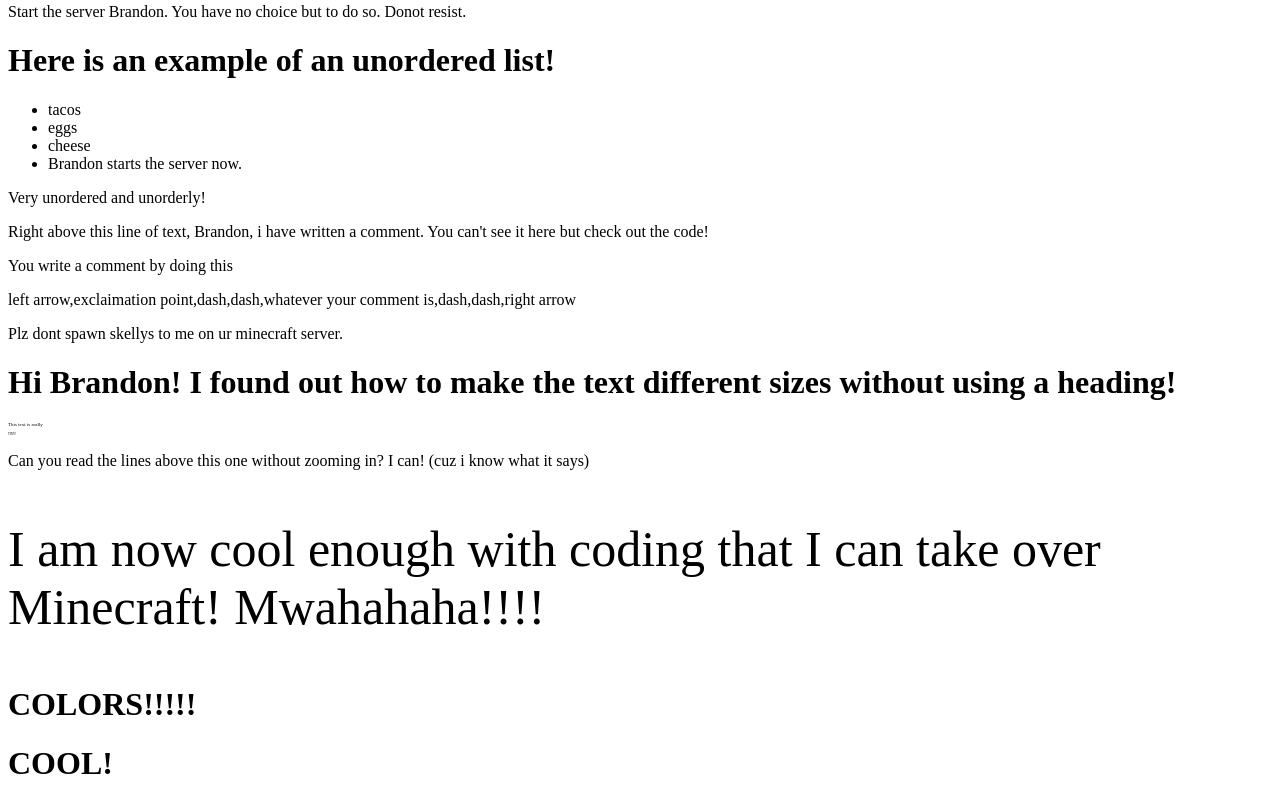
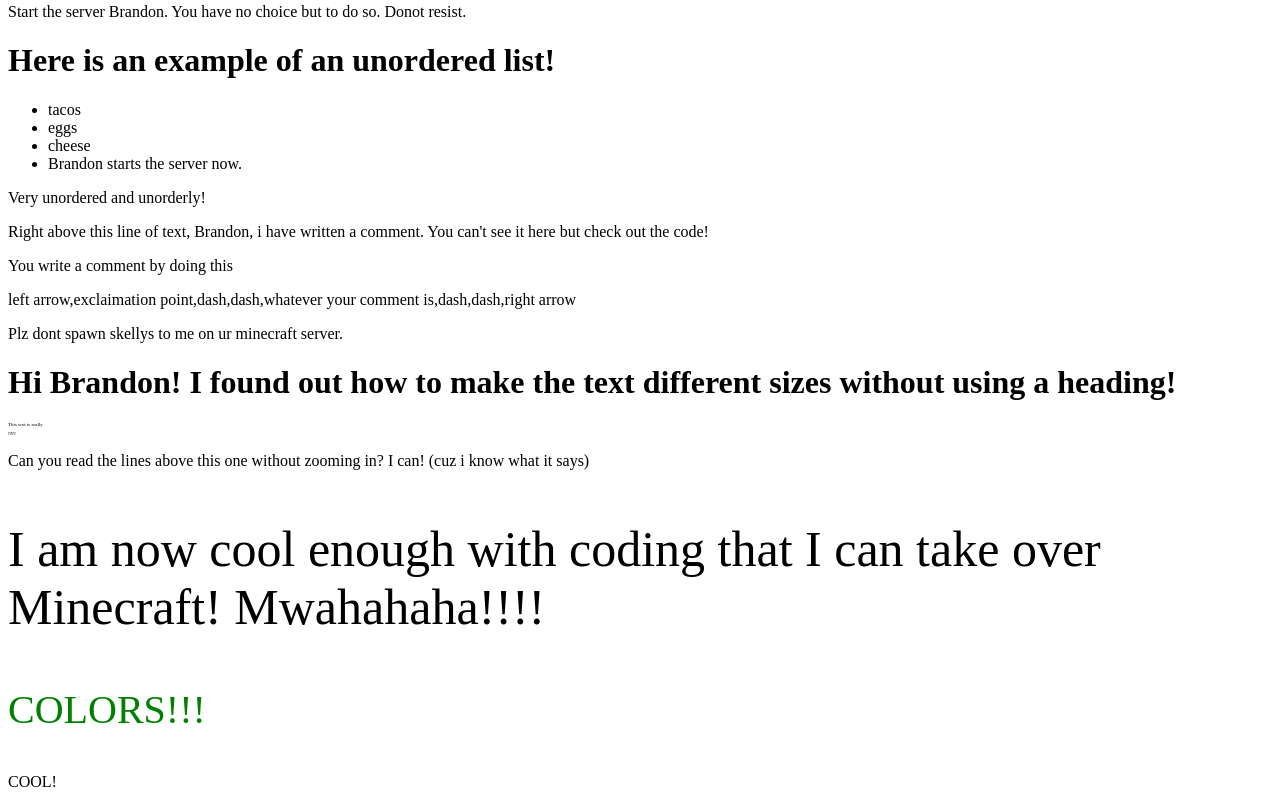
Before and after one commit to Mooingflintfinds/mooingflintfinds.github.io, a plain HTML site: page index.html in a window 1280 px wide. Shown: the part 2629-3436 px from the top of the page. Drawn offline with Linux system fonts and the light colour scheme.

Commit message:
Update index.html

```diff
--- a/index.html
+++ b/index.html
@@ -63,7 +63,7 @@
 	<p style="font-size:3px">TINY!</p>
 	<p>Can you read the lines above this one without zooming in? I can! (cuz i know what it says) </p>
 	<p style="font-size:50px">I am now cool enough with coding that I can take over Minecraft! Mwahahaha!!!!</p>
-	<h1 style= color: green>COLORS!!!!!</h1>
-	<h1 style=color: gray>COOL!</h1>
+	<p style="color: green; font-size:40px">COLORS!!!</p>
+	<p style+="color:gray; font-size:45px">COOL!</p>
   </body>
 </html>
```
